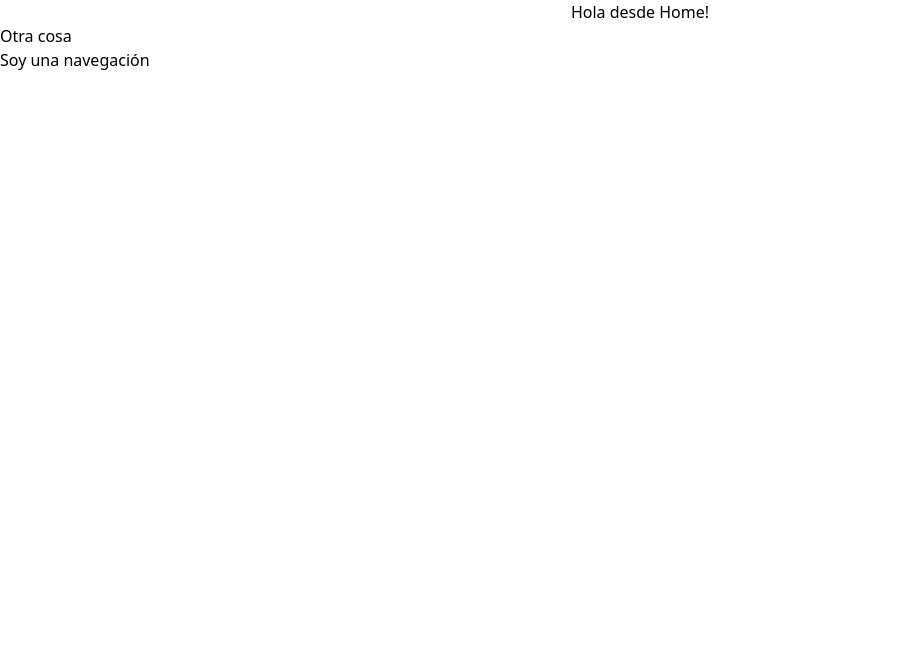
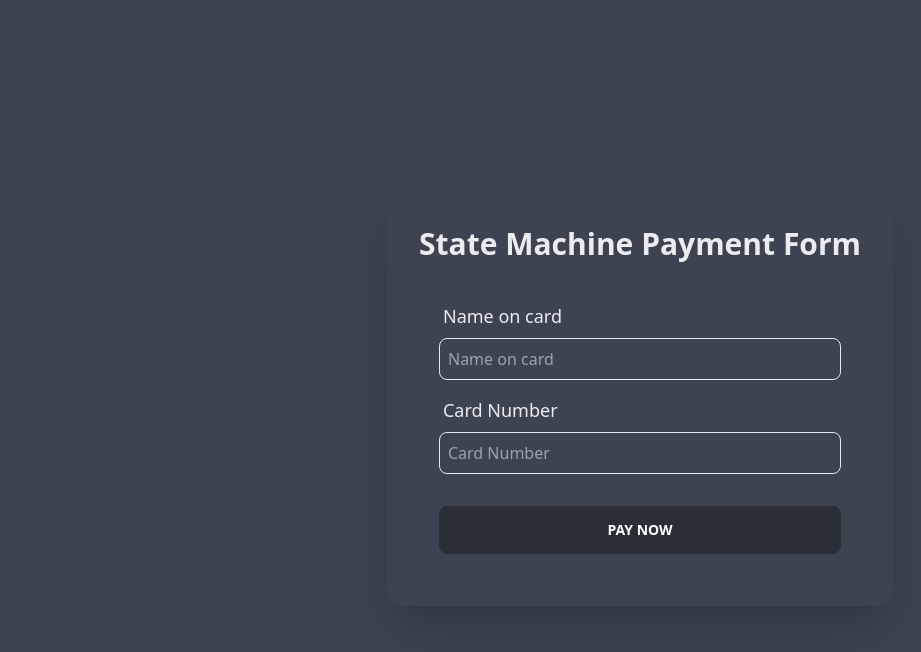
Before and after one commit to OscarVillanueva/pure-react, a React app: page / in a window 1280 px wide. Shown: the top 652 px of the page, without its empty margins (0-921 px from the left). Built offline with nearby package versions, Linux system fonts and the light colour scheme.

Commit message:
:construction: declaring the machine

```diff
--- a/index.html
+++ b/index.html
@@ -1,5 +1,5 @@
 <!DOCTYPE html>
-<html lang="en">
+<html lang="en" data-theme="dark">
 <head>
     <meta charset="UTF-8">
     <meta http-equiv="X-UA-Compatible" content="IE=edge">
--- a/package.json
+++ b/package.json
@@ -6,7 +6,7 @@
   "scripts": {
     "start": "webpack serve --mode development",
     "build": "webpack",
-    "build:styles": "postcss src/styles.css",
+    "build:styles": "postcss src/styles/styles.css",
     "prebuild": "npm run build:styles",
     "prestart": "npm run build:styles"
   },
@@ -17,6 +17,7 @@
     "@babel/preset-react": "^7.14.5",
     "@babel/preset-typescript": "^7.14.5",
     "babel-preset-es2015": "^6.24.1",
+    "daisyui": "^1.11.1",
     "i": "^0.3.6",
     "npm": "^7.20.3",
     "path": "^0.12.7",
@@ -25,7 +26,8 @@
     "postcss-preset-env": "^6.7.0",
     "react": "^17.0.2",
     "react-dom": "^17.0.2",
-    "react-router-dom": "^5.2.0"
+    "react-router-dom": "^5.2.0",
+    "xstate": "^4.23.1"
   },
   "devDependencies": {
     "@babel/plugin-transform-typescript": "^7.14.6",
--- a/src/App.tsx
+++ b/src/App.tsx
@@ -1,9 +1,11 @@
 import React from 'react';
+
+// Styles
+import './styles/styles.css';
 
 // Router
 import { BrowserRouter as Router, Switch, Route } from 'react-router-dom';
 import Home from './components/Home';
-
 
 const App = () => {
   return (
--- a/src/components/Home.tsx
+++ b/src/components/Home.tsx
@@ -1,17 +1,82 @@
 import React, { FC } from 'react'
+import { createMachine } from "xstate";
+
+// Components
 import Layout from './Layout'
-import Navigation from './Navigation'
+
+const stateMachin = createMachine({
+  initial: 'idle',
+  states: {
+    idle: {
+      on: {
+        SUBMIT: 'loading'
+      },
+    },
+    loading: {
+      on: {
+        PAYMENT_RECEIVED: 'success',
+        PAYMENT_FAILED: 'error',
+      }
+    },
+    error: {
+      on: {
+        SUBMIT: 'loading',
+      }
+    },
+    success: {
+      type: 'final',
+    }
+  }
+})
 
 const Home: FC = () => {
   return (
     <Layout>
-      <h1 className = "text-center">Hola desde Home!</h1>
 
-      <h2>Otra cosa</h2>
+      <div className="flex flex-col justify-center items-center w-100 h-screen">
 
-      <Navigation
-        text = "Soy una navegación"
-      />
+        <div className="card text-center shadow-2xl">
+          <div className="card-body">
+            <h2 className="card-title text-3xl">
+              State Machine Payment Form
+            </h2>
+
+            <div className="p-5">
+              <div className="form-control">
+                <label className="label">
+                  <span className="label-text text-lg">Name on card</span>
+                </label>
+                <input
+                  type="text"
+                  placeholder="Name on card"
+                  className="border p-2 rounded-lg focus:outline-none bg-base-100"
+                />
+              </div>
+
+              <div className="form-control mt-2">
+                <label className="label">
+                  <span className="label-text text-lg">Card Number</span>
+                </label>
+                <input
+                  type="text"
+                  placeholder="Card Number"
+                  className="border p-2 rounded-lg focus:outline-none bg-base-100"
+                />
+              </div>
+
+              <button
+                className="btn mt-8 w-full"
+              >
+                Pay Now
+              </button>
+
+            </div>
+
+          </div>
+        </div>
+
+      </div>
+
     </Layout>
   );
 }
--- a/src/index.tsx
+++ b/src/index.tsx
@@ -1,8 +1,6 @@
 import React from 'react';
 import ReactDOM from 'react-dom';
 import App from './App';
-
-import './styles.css';
 
 ReactDOM.render(
   <React.StrictMode>
--- a/tailwind.config.js
+++ b/tailwind.config.js
@@ -1,3 +1,5 @@
+const daysiUI = require('daisyui')
+
 module.exports = {
   purge: ['./src/**/*.{js,jsx,ts,tsx}', './public/index.html', './dist/*.html'],
   darkMode: false, // or 'media' or 'class'
@@ -7,5 +9,12 @@ module.exports = {
   variants: {
     extend: {},
   },
-  plugins: [],
+  plugins: [
+    daysiUI
+  ],
+  daysiui: {
+    themes: [
+      'bumblebee'
+    ]
+  }
 }
```
Also changed, not shown: src/styles/styles.css (renamed from src/styles.css), 1 other file (tests, documents, lock files or other folders).
